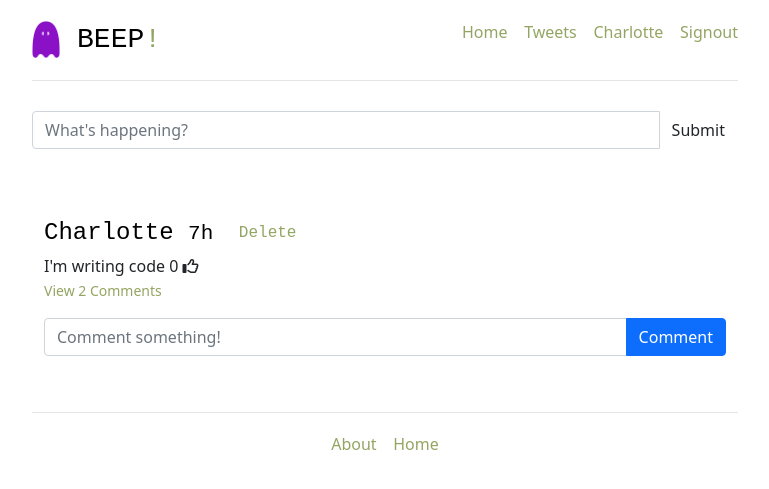
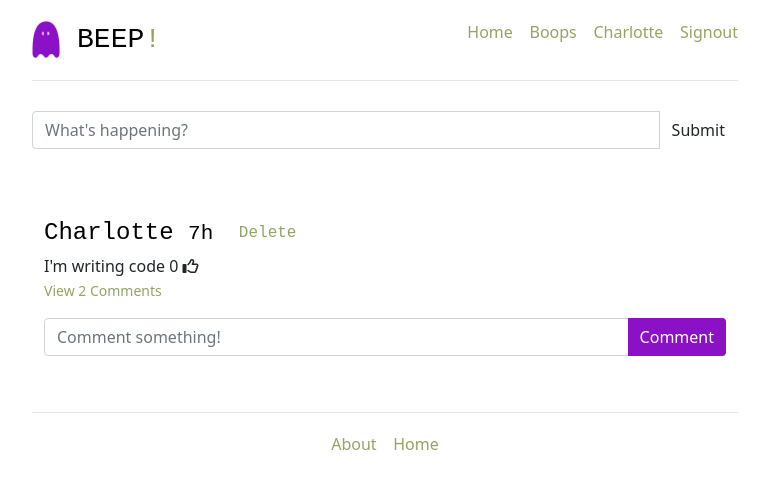
Before and after one commit to charlottemlong/globalaffairs, a Flask app: page /tweets/ in a window 1280 px wide. Shown: the top 489 px of the page, without its empty margins (255-1024 px from the left). Run offline with Flask 2, Linux system fonts and the light colour scheme; a user stored in the database is signed in; data comes from the database, SQL or seed files in the repository; both versions use the stored data as it was after the commit; data that the repository does not hold is empty; some libraries are stand-ins or nearby versions.

Commit message:
More facelift

```diff
--- a/project/static/css/jumbotron-narrow.css
+++ b/project/static/css/jumbotron-narrow.css
@@ -102,7 +102,7 @@ img {
 }
 
 a:visited {
-  color: #ac9789;
+  color: #93a563;
   background-color: transparent;
   text-decoration: none;
 }
@@ -137,3 +137,12 @@ h4 {
   font-family: 'Courier New';
   font-size: 20;
 }
+
+#unfollow{
+  border:0px;
+}
+
+#unfollow:hover{
+  background-color: #8b11c6;
+  color: white;
+}
--- a/project/templates/_base.html
+++ b/project/templates/_base.html
@@ -38,7 +38,7 @@
         <ul class="nav nav-pills pull-right" style = "float: right;">
           {% if session.logged_in %}
           <li><a href="/">Home</a></li>&nbsp;&nbsp;&nbsp;&nbsp;
-          <li><a href="/tweets/">Tweets</a></li>&nbsp;&nbsp;&nbsp;&nbsp;
+          <li><a href="/tweets/">Boops</a></li>&nbsp;&nbsp;&nbsp;&nbsp;
           <li><a href="{{ url_for('users.all_users') }}"">{{ session.name }}</a></li>&nbsp;&nbsp;&nbsp;&nbsp;
           {% endif %}
           {% if not session.logged_in %}
--- a/project/templates/tweets.html
+++ b/project/templates/tweets.html
@@ -46,7 +46,7 @@
                 <div class="media-heading">
                     <h4 class="media-heading">{{ tweet.poster.name }}
                         <small>{{ tweet.delta_time(tweet.posted) }} <a class="btn btn-info btn-xs"
-                                href="{{ url_for('tweets.unfollow_user', user_id=tweet.poster.id )}}">Unfollow</a></small>
+                                href="{{ url_for('tweets.unfollow_user', user_id=tweet.poster.id )}}" id="unfollow">Unfollow</a></small>
 
                     </h4>
                 </div>
@@ -106,7 +106,7 @@
                 <!-- reply form! -->
                 <form action="/create-comment/{{tweet.tweet_id}}" method="POST" class="input-group mb-3">
                     <input type="text" id="text" name="text" class="form-control" placeholder="Comment something!">
-                    <button type="submit" class="btn btn-primary">Comment</button>
+                    <button type="submit" class="btn btn-primary" style="background-color: #8b11c6; border: 0px;">Comment</button>
                 </form>
             </div>
         </div>
```
Also changed, not shown: project/database.db.
